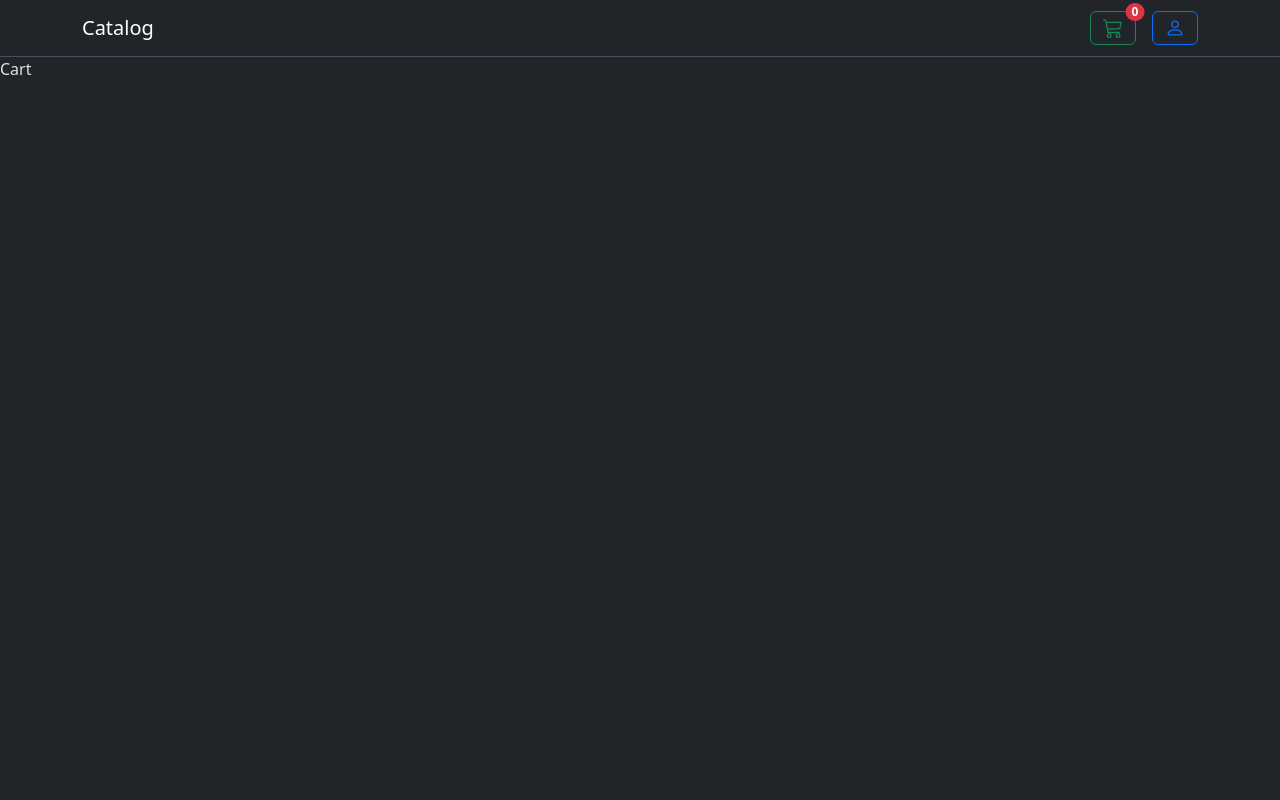
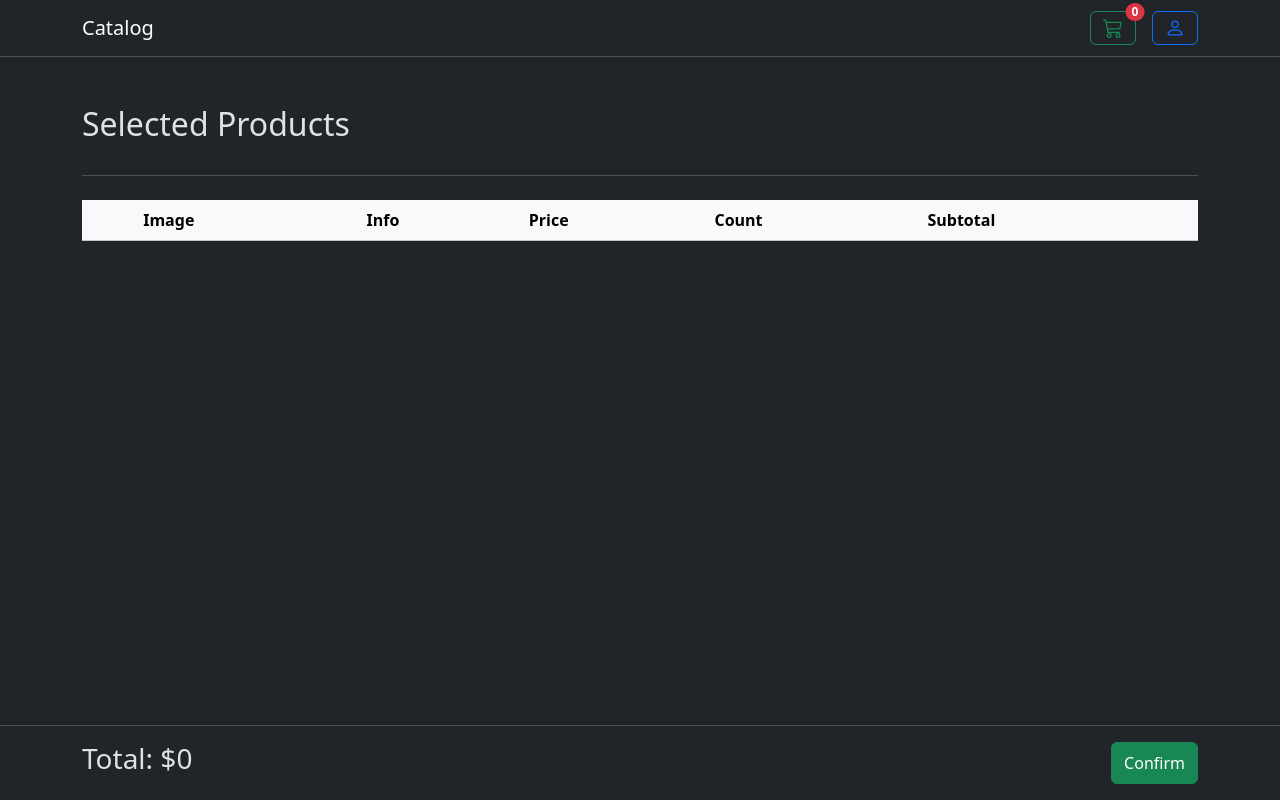
Before and after one commit to nurikdev-hash/react-catalog, a React (Vite) app: page /cart in a window 1280 px wide. Built offline with nearby package versions, Linux system fonts and the light colour scheme.

Commit message:
created cart page & delete from cart feature

```diff
--- a/src/pages/cart/Cart.jsx
+++ b/src/pages/cart/Cart.jsx
@@ -1,11 +1,73 @@
 import React from 'react'
-import { useSelector } from 'react-redux'
+import { BsX } from "react-icons/bs";
+import { useDispatch, useSelector } from 'react-redux'
+import { deleteFromCart } from '../../redux/cartReducer';
 
 function Cart() {
-  const cart = useSelector((store)=>store.cart);
+  const cart = useSelector((store) => store.cart);
+  const dispatch = useDispatch();
+  // const [total]
   console.log(cart);
+
+  const handeDelete = (obj)=>{
+    dispatch(deleteFromCart(obj));
+  }
+
   return (
-    <div>Cart</div>
+    <div className='container py-5'>
+      <div className='mb-4 pb-4 border-bottom'>
+        <h2>Selected Products</h2>
+      </div>
+      <table className='table align-middle'>
+        <thead>
+          <tr className='table-light'>
+            <th></th>
+            <th>Image</th>
+            <th>Info</th>
+            <th>Price</th>
+            <th>Count</th>
+            <th>Subtotal</th>
+          </tr>
+        </thead>
+        <tbody>
+          {cart.products.map((item) =>
+            <tr key={item.id}>
+              <td>
+                <button onClick={()=>handeDelete(item)} type='button' className='btn btn-danger p-0' style={{width: "30px",height: "30px",borderRadius: "50%",lineHeight: "14px",fontSize: "22px"}}>
+                  <BsX />
+                </button>
+              </td>
+              <td>
+                <img src={item.thumbnail} alt="" style={{ width: "150px" }} />
+              </td>
+              <td>
+                <h5>{item.title}</h5>
+                <p className='mb-0' style={{maxWidth: "300px"}}>{item.description}</p>
+              </td>
+              <td>
+                <div className='fs-5'>${item.price}</div>
+              </td>
+              <td>
+                <div className='input-group'>
+                  <button type='button' className='btn btn-danger'>-</button>
+                  <input type="text" className='form-control text-center' readOnly value={item.quantity} style={{ width: "65px", flexGrow: "0" }} />
+                  <button type='button' className='btn btn-success'>+</button>
+                </div>
+              </td>
+              <td>
+                <div className='fs-5'>${item.price*item.quantity}</div>
+              </td>
+            </tr>
+          )}
+        </tbody>
+      </table>
+      <div className='py-3 fixed-bottom bg-dark border-top'>
+          <div className="container d-flex justify-content-between">
+            <h3>Total: ${cart.total}</h3>
+            <button type='button' className='btn btn-success'>Confirm</button>
+          </div>
+      </div>
+    </div>
   )
 }
 
--- a/src/pages/catalog/Catalog.jsx
+++ b/src/pages/catalog/Catalog.jsx
@@ -49,7 +49,7 @@ function Catalog() {
         <h2 className='mb-0'>Products</h2>
         <div className='d-flex'>
           <select ref={filterSelect} className='form-select me-3' onChange={()=>handleFilter()}>
-            <option value="all" selected>Categories</option>
+            <option value="all">Categories</option>
             {categories ? categories.map((category)=>
               <option key={category.slug} value={category.slug}>{category.name}</option>
             ) : ""}
--- a/src/redux/cartReducer.js
+++ b/src/redux/cartReducer.js
@@ -23,6 +23,16 @@ const cartSlice = createSlice({
                 state.totalProducts += 1;
             }
 
+            state.total = parseFloat((state.total + action.payload.price).toFixed(2));
+            localStorage.setItem("cart",JSON.stringify(state));
+        },
+        deleteFromCart: (state,action) => {
+            state.products = state.products.filter(item => item.id != action.payload.id);
+
+            state.totalProducts -= 1;
+            state.total = parseFloat((state.total - (action.payload.price * action.payload.quantity)).toFixed(2));
+            console.log(state.total);
+            console.log(action.payload.price*action.payload.quantity);
             localStorage.setItem("cart",JSON.stringify(state));
         }
     }
@@ -32,4 +42,4 @@ const cartReducer = cartSlice.reducer;
 
 export default cartReducer;
 
-export const { addToCart } = cartSlice.actions;
+export const { addToCart,deleteFromCart } = cartSlice.actions;
```
